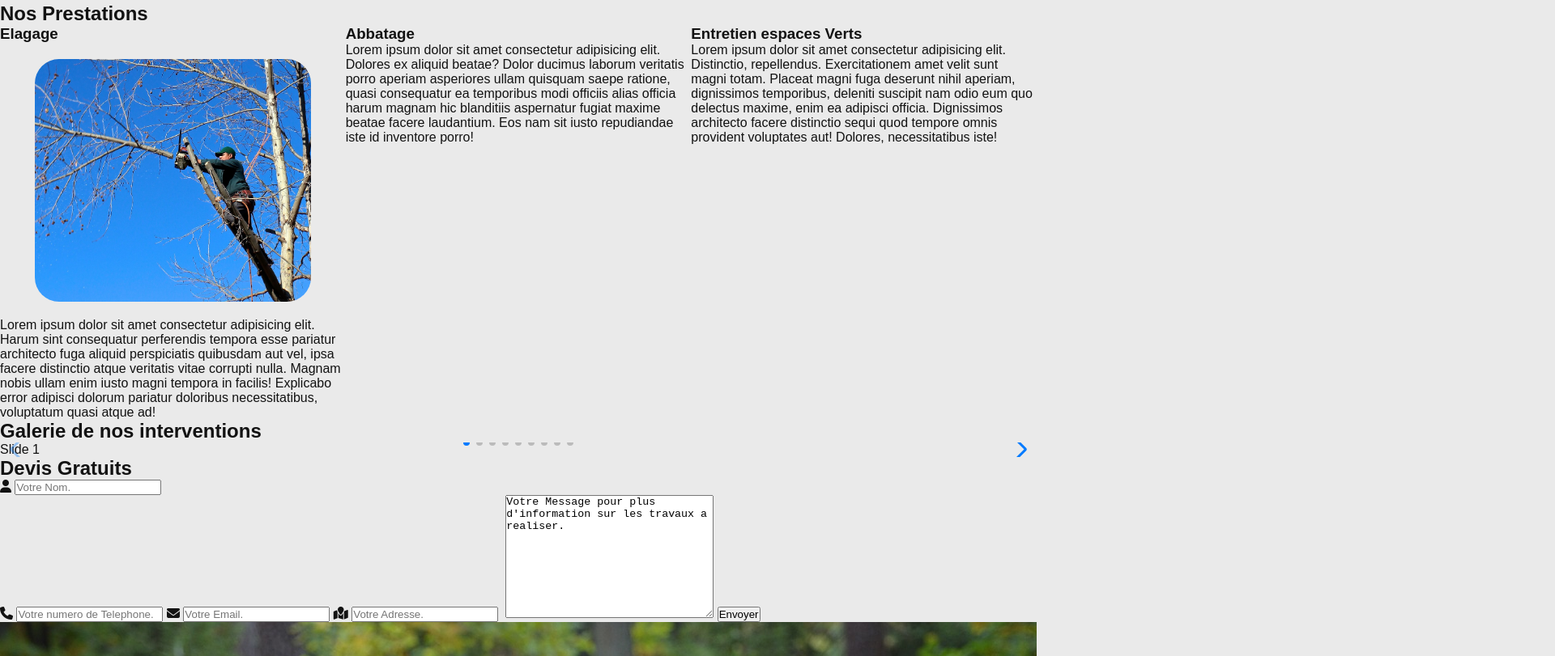
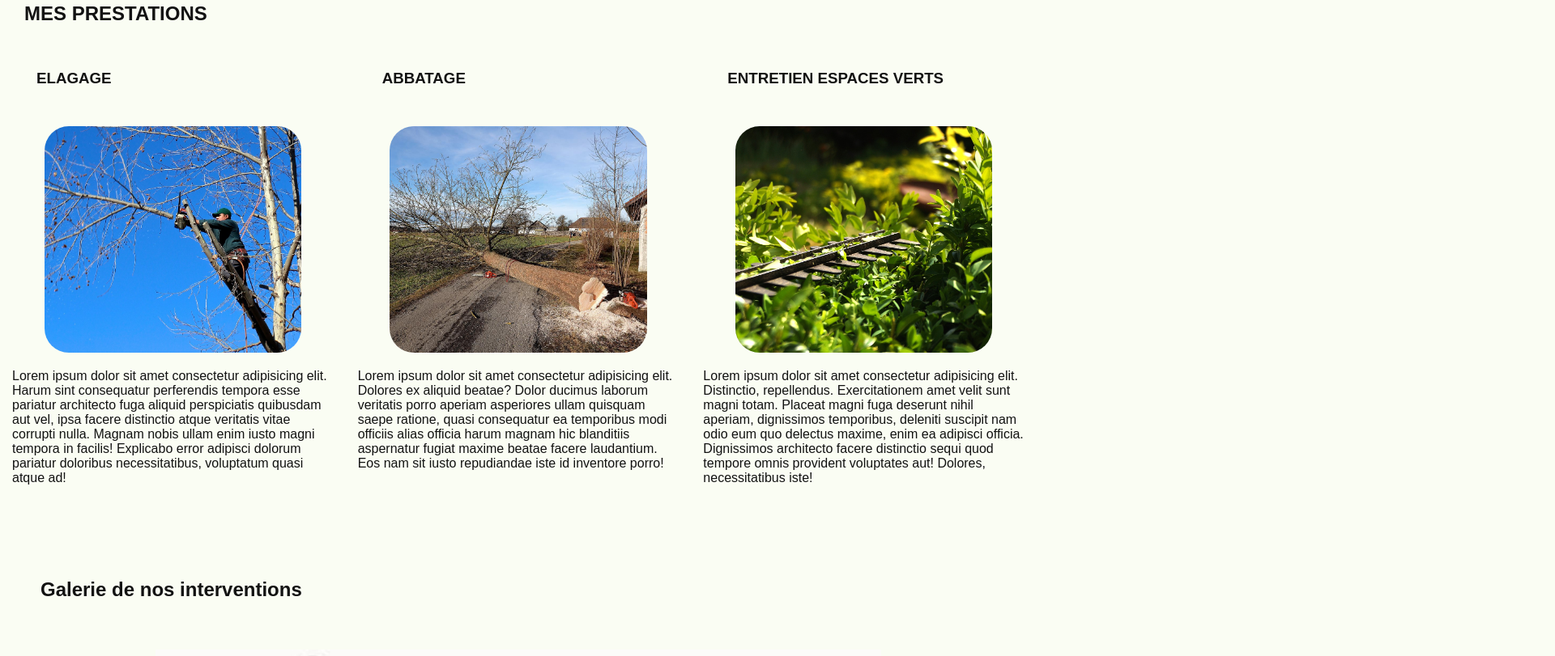
Before and after one commit to CJ-webdev/CJ-webdev.github.io, a plain HTML site: page index.html in a window 1280 px wide. Shown: the part 1409-2220 px from the top of the page at 81% size, 1920 px wide, since content can reach past the window. Drawn offline with nearby package versions, Linux system fonts and the light colour scheme.

Commit message:
debut du formulaire

```diff
--- a/index.html
+++ b/index.html
@@ -81,11 +81,11 @@
       </div>
     </section>
     <section class="section2">
-      <h2>Nos Prestations</h2>
+      <h2>Mes Prestations</h2>
       <div class="prestations">
-        <div class="prestation-left">
+        <div class="prestation prestation-left">
           <h3>Elagage</h3>
-          <div class="img-elagage"></div>
+          <div class="img-prestation img-elagage"></div>
           <p>
             Lorem ipsum dolor sit amet consectetur adipisicing elit. Harum sint
             consequatur perferendis tempora esse pariatur architecto fuga
@@ -95,9 +95,9 @@
             doloribus necessitatibus, voluptatum quasi atque ad!
           </p>
         </div>
-        <div class="prestation-middle">
+        <div class="prestation prestation-middle">
           <h3>Abbatage</h3>
-          <div class="abbatage"></div>
+          <div class="img-prestation img-abbatage"></div>
           <p>
             Lorem ipsum dolor sit amet consectetur adipisicing elit. Dolores ex
             aliquid beatae? Dolor ducimus laborum veritatis porro aperiam
@@ -107,9 +107,9 @@
             repudiandae iste id inventore porro!
           </p>
         </div>
-        <div class="prestation-right">
+        <div class="prestation prestation-right">
           <h3>Entretien espaces Verts</h3>
-          <div class="entretien"></div>
+          <div class="img-prestation img-entretien"></div>
           <p>
             Lorem ipsum dolor sit amet consectetur adipisicing elit. Distinctio,
             repellendus. Exercitationem amet velit sunt magni totam. Placeat
@@ -125,15 +125,33 @@
       <h2>Galerie de nos interventions</h2>
       <div class="swiper mySwiper">
         <div class="swiper-wrapper">
-          <div class="swiper-slide">Slide 1</div>
-          <div class="swiper-slide">Slide 2</div>
-          <div class="swiper-slide">Slide 3</div>
-          <div class="swiper-slide">Slide 4</div>
-          <div class="swiper-slide">Slide 5</div>
-          <div class="swiper-slide">Slide 6</div>
-          <div class="swiper-slide">Slide 7</div>
-          <div class="swiper-slide">Slide 8</div>
-          <div class="swiper-slide">Slide 9</div>
+          <div class="swiper-slide">
+            <img src="./images/en-construction.jpg" alt="" />
+          </div>
+          <div class="swiper-slide">
+            <img src="./images/en-construction.jpg" alt="" />
+          </div>
+          <div class="swiper-slide">
+            <img src="./images/en-construction.jpg" alt="" />
+          </div>
+          <div class="swiper-slide">
+            <img src="./images/en-construction.jpg" alt="" />
+          </div>
+          <div class="swiper-slide">
+            <img src="./images/en-construction.jpg" alt="" />
+          </div>
+          <div class="swiper-slide">
+            <img src="./images/en-construction.jpg" alt="" />
+          </div>
+          <div class="swiper-slide">
+            <img src="./images/en-construction.jpg" alt="" />
+          </div>
+          <div class="swiper-slide">
+            <img src="./images/en-construction.jpg" alt="" />
+          </div>
+          <div class="swiper-slide">
+            <img src="./images/en-construction.jpg" alt="" />
+          </div>
         </div>
         <div class="swiper-button-next"></div>
         <div class="swiper-button-prev"></div>
@@ -141,7 +159,7 @@
       </div>
     </section>
     <section class="section4">
-      <form action="">
+      <form class="form" action="">
         <h2>Devis Gratuits</h2>
         <i class="fa-solid fa-user"></i>
         <input
@@ -174,15 +192,14 @@
           required
           placeholder="Votre Adresse."
         />
-        <i class="fa-solid fa-message-text"></i>
-        <textarea name="message" id="message" cols="30" rows="10">
+        <i class="fa-solid fa-message"></i>
+        <textarea name="message" id="message" cols="20" rows="10">
 Votre Message pour plus d'information sur les travaux a realiser.</textarea
         >
         <button type="submit">
           <i class="fa-solid fa-paper-plane-top"></i>Envoyer
         </button>
       </form>
-      <img src="./images/saw.jpg" alt="tronçonneuse" />
     </section>
     <footer>
       <div class="footer-left">
@@ -203,9 +220,9 @@ Votre Message pour plus d'information sur les travaux a realiser.</textarea
         >
       </div>
       <div class="footer-right">
-        <a href="#"
+        <!-- <a href="#"
           ><img src="./images/logo-cj-white-full.png" alt="logo developpeur"
-        /></a>
+        /></a> -->
       </div>
     </footer>
 
--- a/styles/_settings.scss
+++ b/styles/_settings.scss
@@ -6,12 +6,12 @@
 $color1: rgb(33, 92, 41);
 $color2: rgb(155, 199, 67);
 $color3: rgb(248, 245, 62);
-$white: rgb(234, 234, 234);
+$white: rgb(250, 253, 243);
 $black: rgb(18, 18, 18);
 $transparent: rgba(0, 0, 0, 0.297);
 
 body {
-  background: $white;
+  background-color: $white;
   color: $black;
   font-family: Arial, Helvetica, sans-serif;
 }
--- a/styles/layouts/_header.scss
+++ b/styles/layouts/_header.scss
@@ -5,6 +5,7 @@ header {
   nav {
     width: 100%;
     position: fixed;
+    z-index: 1;
     height: 55px;
     background: $transparent;
     display: flex;
@@ -51,6 +52,8 @@ header {
       color: $color3;
       text-align: Center;
       text-transform: uppercase;
+      letter-spacing: 2px;
+      line-height: 2rem;
       padding: 10px;
       margin: 0 10px;
       background: $transparent;
@@ -58,6 +61,7 @@ header {
     }
     #link-header {
       position: fixed;
+      z-index: 2;
       transform: translateX(-50%);
       top: 12px;
       left: 50%;
--- a/styles/layouts/_section1.scss
+++ b/styles/layouts/_section1.scss
@@ -6,6 +6,7 @@
 
   .img-container {
     margin: 20px 20px;
+    border-radius: 20px;
     background: url(../images/photo.jpg) center/cover;
   }
 
--- a/styles/layouts/_section2.scss
+++ b/styles/layouts/_section2.scss
@@ -1,17 +1,40 @@
 .section2 {
   width: 100%;
+
+  h2 {
+    margin: 30px;
+    text-transform: uppercase;
+  }
+  h3 {
+    margin: 10px 30px;
+    height: 50px;
+    text-transform: uppercase;
+  }
 
   .prestations {
     width: 100%;
     display: grid;
+    justify-content: center;
     grid-template-columns: 1fr 1fr 1fr;
 
-    .img-elagage {
+    .prestation {
+      padding: 15px;
+    }
+
+    .img-prestation {
       width: 80%;
       margin: 20px auto;
-      height: 300px;
+      height: 280px;
+      border-radius: 30px;
+    }
+    .img-elagage {
       background: url(../images/Elagage.jpg) center/cover;
-      border-radius: 30px;
+    }
+    .img-abbatage {
+      background: url(../images/Abattage.jpg) center/cover;
+    }
+    .img-entretien {
+      background: url(../images/Entretien.jpg) center/cover;
     }
   }
 }
--- a/styles/layouts/_section3.scss
+++ b/styles/layouts/_section3.scss
@@ -0,0 +1,17 @@
+.section3 {
+  margin: 100px auto;
+  h2 {
+    margin-left: 50px;
+  }
+
+  .swiper {
+    width: 70%;
+    margin: 60px auto;
+    img {
+      display: block;
+      width: 100%;
+      height: 100%;
+      object-fit: cover;
+    }
+  }
+}
--- a/styles/layouts/_section4.scss
+++ b/styles/layouts/_section4.scss
@@ -0,0 +1,69 @@
+.section4 {
+  display: grid;
+  grid-template-columns: 50% 50%;
+
+  form {
+    width: 80%;
+    margin: 20px auto;
+    border: 2px solid $color2;
+    padding: 20px;
+
+    textarea {
+      resize: none;
+      width: 80%;
+    }
+    i {
+      display: block;
+      margin-bottom: 5px;
+    }
+  }
+  .form h2 {
+    background: $color2;
+    padding: 20px 0;
+    font-size: 140%;
+    font-weight: 300;
+    text-align: center;
+    color: $white;
+    margin: -16px -16px 16px -16px;
+  }
+  .form input[type="text"],
+  .form input[type="date"],
+  .form input[type="tel"],
+  .form input[type="email"],
+  .form textarea {
+    -webkit-transition: all 0.3s ease-in-out;
+    -moz-transition: all 0.3s ease-in-out;
+    -ms-transition: all 0.3s ease-in-out;
+    -o-transition: all 0.3s ease-in-out;
+    outline: none;
+    box-sizing: border-box;
+    width: 100%;
+    background: #fff;
+    margin-bottom: 4%;
+    border: 1px solid $color1;
+    padding: 3%;
+  }
+  .form input[type="text"]:focus,
+  .form input[type="tel"]:focus,
+  .form input[type="email"]:focus,
+  .form textarea:focus {
+    box-shadow: 0 0 5px $color2;
+    padding: 3%;
+    border: 1px solid $color2;
+  }
+
+  .form button {
+    box-sizing: border-box;
+    width: 100%;
+    padding: 3%;
+    background: $color2;
+    border-bottom: 2px solid $color2;
+    border-top-style: none;
+    border-right-style: none;
+    border-left-style: none;
+    color: #fff;
+  }
+  .form button:hover {
+    background: $color2;
+  }
+}
--- a/styles/style.scss
+++ b/styles/style.scss
@@ -1,4 +1,4 @@
-@import "./settings";
+@import "./settings.scss";
 @import "./layouts/_header.scss";
 @import "./layouts/_section1.scss";
 @import "./layouts/_section2.scss";
```
Also changed, not shown: images/en-construction.jpg (added), styles/style.css, 1 other file.
